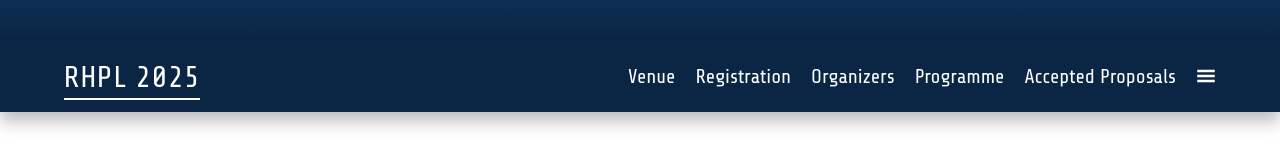
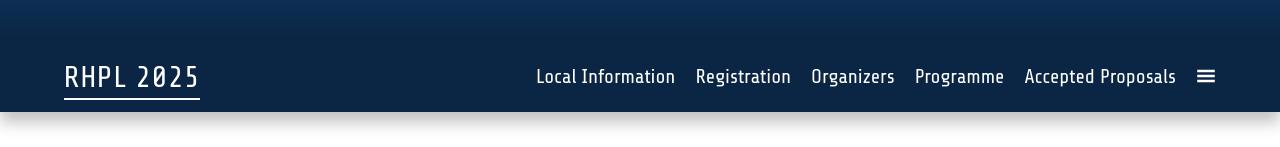
Before and after one commit to RajivDalal/RHPL, a React (Vite) app in the folder rhpl-web/: page / in a window 1280 px wide. Shown: the part 254-401 px from the top of the page. Built offline with nearby package versions, Linux system fonts and the light colour scheme; a web font is replaced by a local one.

Commit message:
Updated page with lines for local information

```diff
--- a/rhpl-web/src/components/navbar.jsx
+++ b/rhpl-web/src/components/navbar.jsx
@@ -23,7 +23,7 @@ const Navbar = () => {
         {/* Links */}
         <div className="flex justify-center items-center space-x-5 lg:text-[1.25rem] text-center font-share">
           <div className='hidden lg:flex space-x-5'>
-            <NavLink onClick={handleLinkClick} to="/venue">Venue</NavLink>
+            <NavLink onClick={handleLinkClick} to="/local_information">Local Information</NavLink>
             <NavLink onClick={handleLinkClick} to="/registration">Registration</NavLink>
             <NavLink onClick={handleLinkClick} to="/organizers">Organizers</NavLink>
             <NavLink onClick={handleLinkClick} to="/programme">Programme</NavLink>
@@ -35,10 +35,12 @@ const Navbar = () => {
               <li><NavLink onClick={handleLinkClick} to="/previous_editions">Previous Editions</NavLink></li>
               <li><NavLink onClick={handleLinkClick} to="/submit_proposal">Submit a proposal</NavLink></li>
               <li><NavLink onClick={handleLinkClick} to="/important_dates">Important Dates</NavLink></li>
+              <li><NavLink onClick={handleLinkClick} to="/venue">Venue</NavLink></li>
              {/*  <li><NavLink onClick={handleLinkClick} to='/panel_discussion'>Panel Discussion</NavLink></li> */}
             </ul>
             <ul className={`block lg:hidden w-[100vw] navlist transition ease-in-out duration-200 space-y-2 rounded-md ${isBGClicked?"opacity-100 translate-y-1":"opacity-0 pointer-events-none"}`}>
               <li><NavLink onClick={handleLinkClick} to="/venue">Venue</NavLink></li>
+              <li><NavLink onClick={handleLinkClick} to="/local_information">Local Information</NavLink></li>
               <li><NavLink onClick={handleLinkClick} to="/important_dates">Important Dates</NavLink></li>
               <li><NavLink onClick={handleLinkClick} to="/submit_proposal">Submit a proposal</NavLink></li>
               <li><NavLink onClick={handleLinkClick} to="/organizers">Organizers</NavLink></li>
```
